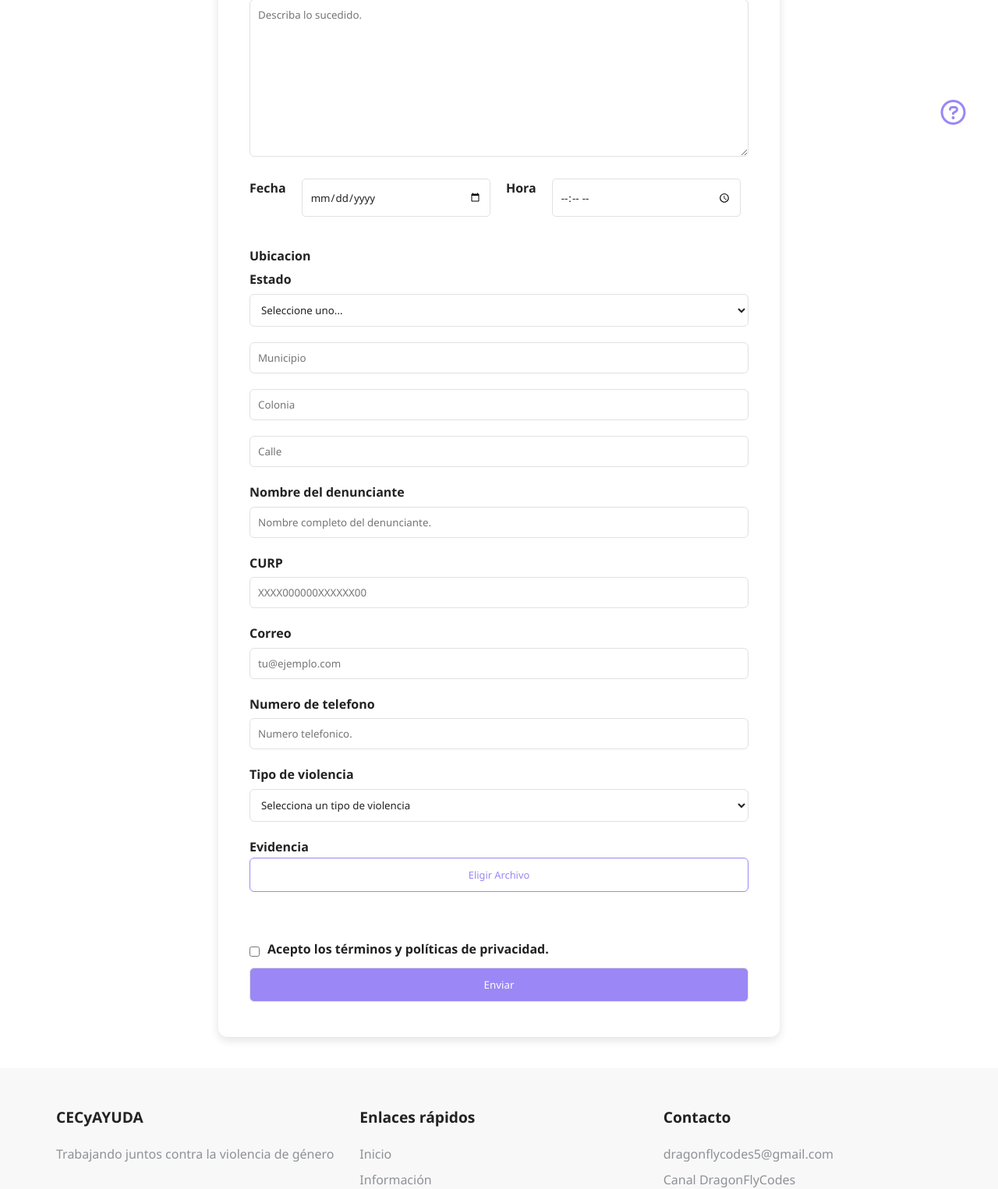
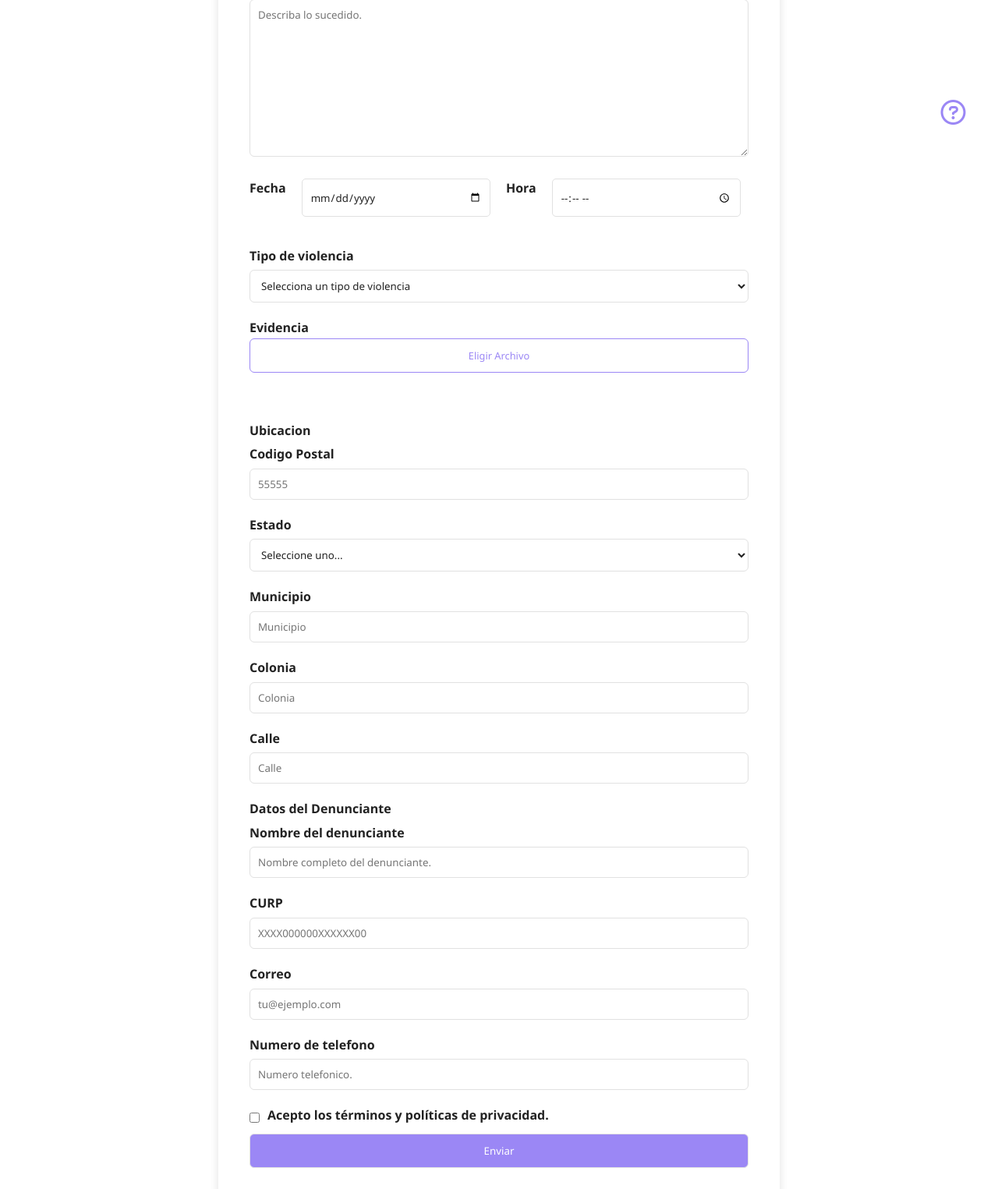
Before and after one commit to 7dg84/CECyAYUDA, a PHP site: page /reportar.html in a window 1280 px wide. Shown: the part 595-2120 px from the top of the page at 78% size. Run offline with PHP 8.4, Linux system fonts and the light colour scheme.

Commit message:
Codigo Postal en envio de formulario

```diff
--- a/db/cecyayuda.sql
+++ b/db/cecyayuda.sql
@@ -17,6 +17,9 @@ SET SQL_MODE="NO_AUTO_VALUE_ON_ZERO";
 --
 -- Base de datos: `cecyayuda`
 --
+
+CREATE DATABASE IF NOT EXISTS `cecyayuda`;
+USE `cecyayuda`;
 
 -- --------------------------------------------------------
 
--- a/webpage/admin/admin.js
+++ b/webpage/admin/admin.js
@@ -56,7 +56,7 @@ const searchConfig = {
                 { value: "Coahuila", text: "Coahuila" },
                 { value: "Colima", text: "Colima" },
                 { value: "Durango", text: "Durango" },
-                { value: "Estado de México", text: "Estado de México" },
+                { value: "México", text: "Estado de México" },
                 { value: "Guanajuato", text: "Guanajuato" },
                 { value: "Guerrero", text: "Guerrero" },
                 { value: "Hidalgo", text: "Hidalgo" },
--- a/webpage/reportar.html
+++ b/webpage/reportar.html
@@ -85,73 +85,6 @@
             </div>
             <span id="ErrorFecha" class="error"></span><br>
             <span id="ErrorHora" class="error"></span>
-            <!-- Ubicacion -->
-            <label for="ubicacion">Ubicacion</label>
-            <div class="ubicacion-container">
-              <!-- <input type="text" name="estado" id="estado" placeholder="Estado" oninput="soloLetras(this);"><br> -->
-              <label for="estado">Estado</label>
-              <select id="estado" name="estado">
-                <option value="no">Seleccione uno...</option>
-                <option value="Aguascalientes">Aguascalientes</option>
-                <option value="Baja California">Baja California</option>
-                <option value="Baja California Sur">Baja California Sur</option>
-                <option value="Campeche">Campeche</option>
-                <option value="Chiapas">Chiapas</option>
-                <option value="Chihuahua">Chihuahua</option>
-                <option value="CDMX">Ciudad de México</option>
-                <option value="Coahuila">Coahuila</option>
-                <option value="Colima">Colima</option>
-                <option value="Durango">Durango</option>
-                <option value="Estado de México">Estado de México</option>
-                <option value="Guanajuato">Guanajuato</option>
-                <option value="Guerrero">Guerrero</option>
-                <option value="Hidalgo">Hidalgo</option>
-                <option value="Jalisco">Jalisco</option>
-                <option value="Michoacán">Michoacán</option>
-                <option value="Morelos">Morelos</option>
-                <option value="Nayarit">Nayarit</option>
-                <option value="Nuevo León">Nuevo León</option>
-                <option value="Oaxaca">Oaxaca</option>
-                <option value="Puebla">Puebla</option>
-                <option value="Querétaro">Querétaro</option>
-                <option value="Quintana Roo">Quintana Roo</option>
-                <option value="San Luis Potosí">San Luis Potosí</option>
-                <option value="Sinaloa">Sinaloa</option>
-                <option value="Sonora">Sonora</option>
-                <option value="Tabasco">Tabasco</option>
-                <option value="Tamaulipas">Tamaulipas</option>
-                <option value="Tlaxcala">Tlaxcala</option>
-                <option value="Veracruz">Veracruz</option>
-                <option value="Yucatán">Yucatán</option>
-                <option value="Zacatecas">Zacatecas</option>
-              </select>
-              <span id="ErrorEstado" class="error"></span>
-              <input type="text" name="municipio" id="municipio" placeholder="Municipio"
-                oninput="soloLetras(this);"><br>
-              <span id="ErrorMunicipio" class="error"></span>
-              <input type="text" name="colonia" id="colonia" placeholder="Colonia" oninput="soloLetras(this);"><br>
-              <span id="ErrorColonia" class="error"></span>
-              <input type="text" name="calle" id="calle" placeholder="Calle" oninput="soloLetras(this);"><br>
-              <span id="ErrorCalle" class="error"></span>
-              <!-- Datos del denunciante -->
-              <label for="nombre">Nombre del denunciante</label>
-              <input name="nombre" id="nombre" type="text" minlength="3" placeholder="Nombre completo del denunciante."
-                oninput="soloLetras(this);"><br>
-              <span id="ErrorNombre" class="error"></span>
-              <!-- Curp  -->
-              <label for="curp">CURP</label>
-              <input type="text" name="curp" id="curp" minlength="18" maxlength="18" placeholder="XXXX000000XXXXXX00"
-                onkeydown="mayusculas(this);"><br>
-              <span id="ErrorCurp" class="error"></span>
-              <!-- Correo -->
-              <label for="correo">Correo</label>
-              <input type="email" name="correo" placeholder="tu@ejemplo.com" id="correo">
-              <span id="ErrorCorreo" class="error"></span>
-              <!-- Telefono -->
-              <label for="telefono">Numero de telefono</label>
-              <input type="tel" name="telefono" id="telefono" minlength="10" maxlength="10"
-                placeholder="Numero telefonico." oninput="soloNumeros(this);"><br>
-              <span id="ErrorTelefono" class="error"></span>
             <!-- Tipo de violencia -->
             <label for="tipo">Tipo de violencia</label>
             <select id="tipo" name="tipo">
@@ -178,6 +111,80 @@
             <input type="file" name="evidencia" id="evidencia" accept=".jpg, .jpeg, .png"
               oninput="updateFileName(this);"><br>
             <span id="ErrorEvidencia" class="error"></span>
+            <!-- Ubicacion -->
+            <label for="ubicacion">Ubicacion</label>
+            <label for="cp">Codigo Postal</label>
+            <input type="text" name="cp" id="cp" onchange="soloNumeros(this); getColonias(this)" maxlength="5"
+              placeholder="55555">
+            <span id="ErrorCP" class="error"></span>
+            <!-- <div class="ubicacion-container"> -->
+            <!-- <input type="text" name="estado" id="estado" placeholder="Estado" oninput="soloLetras(this);"><br> -->
+            <label for="estado">Estado</label>
+            <select id="estado" name="estado">
+              <option value="no">Seleccione uno...</option>
+              <option value="Aguascalientes">Aguascalientes</option>
+              <option value="Baja California">Baja California</option>
+              <option value="Baja California Sur">Baja California Sur</option>
+              <option value="Campeche">Campeche</option>
+              <option value="Chiapas">Chiapas</option>
+              <option value="Chihuahua">Chihuahua</option>
+              <option value="CDMX">Ciudad de México</option>
+              <option value="Coahuila">Coahuila</option>
+              <option value="Colima">Colima</option>
+              <option value="Durango">Durango</option>
+              <option value="México">Estado de México</option>
+              <option value="Guanajuato">Guanajuato</option>
+              <option value="Guerrero">Guerrero</option>
+              <option value="Hidalgo">Hidalgo</option>
+              <option value="Jalisco">Jalisco</option>
+              <option value="Michoacán">Michoacán</option>
+              <option value="Morelos">Morelos</option>
+              <option value="Nayarit">Nayarit</option>
+              <option value="Nuevo León">Nuevo León</option>
+              <option value="Oaxaca">Oaxaca</option>
+              <option value="Puebla">Puebla</option>
+              <option value="Querétaro">Querétaro</option>
+              <option value="Quintana Roo">Quintana Roo</option>
+              <option value="San Luis Potosí">San Luis Potosí</option>
+              <option value="Sinaloa">Sinaloa</option>
+              <option value="Sonora">Sonora</option>
+              <option value="Tabasco">Tabasco</option>
+              <option value="Tamaulipas">Tamaulipas</option>
+              <option value="Tlaxcala">Tlaxcala</option>
+              <option value="Veracruz">Veracruz</option>
+              <option value="Yucatán">Yucatán</option>
+              <option value="Zacatecas">Zacatecas</option>
+            </select>
+            <span id="ErrorEstado" class="error"></span>
+            <label for="municipio">Municipio</label>
+            <input type="text" name="municipio" id="municipio" placeholder="Municipio" oninput="soloLetras(this);"><br>
+            <span id="ErrorMunicipio" class="error"></span>
+            <label for="colonia">Colonia</label>
+            <input type="text" name="colonia" id="colonia" placeholder="Colonia" oninput="soloLetras(this);"><br>
+            <span id="ErrorColonia" class="error"></span>
+            <label for="calle">Calle</label>
+            <input type="text" name="calle" id="calle" placeholder="Calle" oninput="soloLetras(this);"><br>
+            <span id="ErrorCalle" class="error"></span>
+            <!-- Datos del denunciante -->
+            <label>Datos del Denunciante</label>
+            <label for="nombre">Nombre del denunciante</label>
+            <input name="nombre" id="nombre" type="text" minlength="3" placeholder="Nombre completo del denunciante."
+              oninput="soloLetras(this);"><br>
+            <span id="ErrorNombre" class="error"></span>
+            <!-- Curp  -->
+            <label for="curp">CURP</label>
+            <input type="text" name="curp" id="curp" minlength="18" maxlength="18" placeholder="XXXX000000XXXXXX00"
+              onkeydown="mayusculas(this);"><br>
+            <span id="ErrorCurp" class="error"></span>
+            <!-- Correo -->
+            <label for="correo">Correo</label>
+            <input type="email" name="correo" placeholder="tu@ejemplo.com" id="correo">
+            <span id="ErrorCorreo" class="error"></span>
+            <!-- Telefono -->
+            <label for="telefono">Numero de telefono</label>
+            <input type="tel" name="telefono" id="telefono" minlength="10" maxlength="10"
+              placeholder="Numero telefonico." oninput="soloNumeros(this);"><br>
+            <span id="ErrorTelefono" class="error"></span>
             <!-- Terminos de privacidad -->
             <div class="radio-container">
               <input type="checkbox" name="terminos" id="terminos"><br>
@@ -241,8 +248,10 @@
       <video src="media/ManualVideo.mov" controls></video>
     </media>
     <h2>Vea los manuales</h2>
-    <a href="resources/ManualUsuarioEsp.pdf" target="_blank" rel="noreferrer" class="secondary-button">Manual en Español</a>
-    <a href="resources/ManualUsuarioIng.pdf" target="_blank" rel="noreferrer" class="secondary-button">Manual en Ingles</a>
+    <a href="resources/ManualUsuarioEsp.pdf" target="_blank" rel="noreferrer" class="secondary-button">Manual en
+      Español</a>
+    <a href="resources/ManualUsuarioIng.pdf" target="_blank" rel="noreferrer" class="secondary-button">Manual en
+      Ingles</a>
     <br>
     <button type="button" class="primary-button" onclick="faq.close()">Cerrar</button>
   </dialog>
--- a/webpage/scripts/consult.js
+++ b/webpage/scripts/consult.js
@@ -114,7 +114,7 @@ function validateForm() {
         'Coahuila',
         'Colima',
         'Durango',
-        'Estado de México',
+        'México',
         'Guanajuato',
         'Guerrero',
         'Hidalgo',
--- a/webpage/scripts/form.js
+++ b/webpage/scripts/form.js
@@ -4,7 +4,7 @@ function showError(idElement, message) {
 }
 
 // Funcion para limpiar los mensajes de error
-function clearError(){
+function clearError() {
     // Limpiar los mensajes de error de los campos
     document.getElementById("ErrorHechos").innerText = "";
     document.getElementById("ErrorFecha").innerText = "";
@@ -20,6 +20,7 @@ function clearError(){
     document.getElementById("ErrorTipo").innerText = "";
     document.getElementById("ErrorEvidencia").innerText = "";
     document.getElementById("ErrorTerminos").innerText = "";
+    document.getElementById("ErrorCP").innerText = "";
 }
 
 // Funcion para validar campos
@@ -31,8 +32,8 @@ function validateForm() {
     clearError();
 
     // Verificar si el campo 'hechos' está vacío o esta conformado por caracteres alfanumericos
-    if (window.Report.hechos.value.length < 10 || !/^[a-zA-Z0-9\s.,]+$/.test(window.Report.hechos.value)) {
-        showError("ErrorHechos", "Por favor, describa los hechos.");
+    if (window.Report.hechos.value.length < 10 || !/^[a-zA-Z0-9áéíóúÁÉÍÓÚñÑüÜ\s.,;:¡!¿?\-'"()]+$/.test(window.Report.hechos.value)) {
+        showError("ErrorHechos", "Por favor, describa los hechos. (10 caracteres mínimos, se permiten acentos y puntuación básica)");
         valid = false;
     }
 
@@ -57,6 +58,12 @@ function validateForm() {
         valid = false;
     }
 
+    // Validar el campo `cp`
+    if (!/^\d{5}$/.test(Window.Report.cp.value)) {
+        showError("ErrorCP", "Código postal no válido");
+        valid = false;
+    }
+
     // Verificar si el campo estado esta en los estados de la republica mexicana
     let estados = [
         'Aguascalientes',
@@ -69,7 +76,7 @@ function validateForm() {
         'Coahuila',
         'Colima',
         'Durango',
-        'Estado de México',
+        'México',
         'Guanajuato',
         'Guerrero',
         'Hidalgo',
@@ -204,4 +211,123 @@ function updateFileName(input) {
     document.getElementById("fileName").innerText = fileName ? "Archivo seleccionado: " + fileName : "No se ha seleccionado ningún archivo.";
 }
 
-// Funcion para buscar en la API SEPOMEX los datos de
+// Funcion para buscar en la API SEPOMEX los datos de el CP
+function getColonias(e) {
+    showError('ErrorCP', '');
+    let cp = e.value.trim();
+    // Validar: debe ser numérico y de 5 dígitos
+    if (!/^\d{5}$/.test(cp)) {
+        showError("ErrorCP", "Código postal no válido");
+        return false;
+    }
+    // Request a la API de SEPOMEX
+    fetch('https://sepomex.icalialabs.com/api/v1/zip_codes?per_page=200&zip_code=' + cp + '')
+        .then(response => response.json())
+        .then(data => {
+            // Si se devolvio informacion
+            if (data && data.zip_codes && data.zip_codes.length > 0) {
+                // Variables para almacenar los datos
+                const meta = data.meta;
+                var estados = [];
+                var municipios = [];
+                var colonias = []
+
+                // Guardar Datos
+                data.zip_codes.forEach(colonia => {
+                    // Guardar el estado de cada una de las colonias
+                    if (!estados.includes(colonia.d_estado)) {
+                        estados.push(colonia.d_estado)
+                    }
+                    // Guardar el municipio de cada una de las colonias
+                    if (!municipios.includes(colonia.d_ciudad)) {
+                        municipios.push(colonia.d_ciudad)
+                    }
+                    // Guardar cada colonia
+                    colonias.push(colonia.d_asenta)
+                });
+                // Agregar Estados
+                if (estados.length >= 1) {
+                    document.getElementById('estado').innerHTML = '';
+                    const optionEstado = document.getElementById('estado');
+                    estados.forEach(estado => {
+                        const option = document.createElement("option");
+                        option.value = estado;
+                        option.textContent = estado;
+                        optionEstado.appendChild(option);
+                    })
+                }
+                // Agregar Municipio
+                if (municipios.length >= 1) {
+                    document.getElementById('municipio').outerHTML = "<select id='municipio' name='municipio'>";
+                    const optionMun = document.getElementById('municipio');
+                    municipios.forEach(municipio => {
+                        const option = document.createElement("option");
+                        option.value = municipio;
+                        option.textContent = municipio;
+                        optionMun.appendChild(option);
+                    })
+                }
+                // Agregar colonias
+                if (colonias.length >= 1) {
+                    document.getElementById("colonia").outerHTML = "<select id='colonia' name='colonia'>"; // Cambiar el input por select
+                    // Select antes creado
+                    const select = document.getElementById("colonia");
+                    // Campo Seleccione una
+                    const optionColonia = document.createElement("option");
+                    optionColonia.value = "";
+                    optionColonia.textContent = "Seleccione Una";
+                    select.appendChild(optionColonia);
+                    // Agregar todas las colonias
+                    colonias.forEach(colonia => {
+                        const option = document.createElement("option");
+                        option.value = colonia;
+                        option.textContent = colonia;
+                        select.appendChild(option);
+                    })
+                }
+            } else {
+                showError("ErrorCP", "No se encontraron colonias para este código postal.");
+            }
+        })
+        .catch(() => {
+            showError("ErrorCP", "Error al consultar el código postal.");
+        });
+    document.getElementById('estado').innerHTML = `
+                    <option value="no">Seleccione uno...</option>
+                    <option value="Aguascalientes">Aguascalientes</option>
+                    <option value="Baja California">Baja California</option>
+                    <option value="Baja California Sur">Baja California Sur</option>
+                    <option value="Campeche">Campeche</option>
+                    <option value="Chiapas">Chiapas</option>
+                    <option value="Chihuahua">Chihuahua</option>
+                    <option value="CDMX">Ciudad de México</option>
+                    <option value="Coahuila">Coahuila</option>
+                    <option value="Colima">Colima</option>
+                    <option value="Durango">Durango</option>
+                    <option value="México">Estado de México</option>
+                    <option value="Guanajuato">Guanajuato</option>
+                    <option value="Guerrero">Guerrero</option>
+                    <option value="Hidalgo">Hidalgo</option>
+                    <option value="Jalisco">Jalisco</option>
+                    <option value="Michoacán">Michoacán</option>
+                    <option value="Morelos">Morelos</option>
+                    <option value="Nayarit">Nayarit</option>
+                    <option value="Nuevo León">Nuevo León</option>
+                    <option value="Oaxaca">Oaxaca</option>
+                    <option value="Puebla">Puebla</option>
+                    <option value="Querétaro">Querétaro</option>
+                    <option value="Quintana Roo">Quintana Roo</option>
+                    <option value="San Luis Potosí">San Luis Potosí</option>
+                    <option value="Sinaloa">Sinaloa</option>
+                    <option value="Sonora">Sonora</option>
+                    <option value="Tabasco">Tabasco</option>
+                    <option value="Tamaulipas">Tamaulipas</option>
+                    <option value="Tlaxcala">Tlaxcala</option>
+                    <option value="Veracruz">Veracruz</option>
+                    <option value="Yucatán">Yucatán</option>
+                    <option value="Zacatecas">Zacatecas</option>`;
+
+    document.getElementById('municipio').outerHTML = `<input type="text" name="municipio" id="municipio" placeholder="Municipio" oninput="soloLetras(this);">`;
+
+    document.getElementById("colonia").outerHTML = `<input type="text" name="colonia" id="colonia" placeholder="Colonia" oninput="soloLetras(this);">`;
+}
```
Also changed, not shown: webpage/logic.php (+10 -6 lines), webpage/save-report.php (+25 -8 lines). Lines whose indentation alone changed are shown as unchanged.
